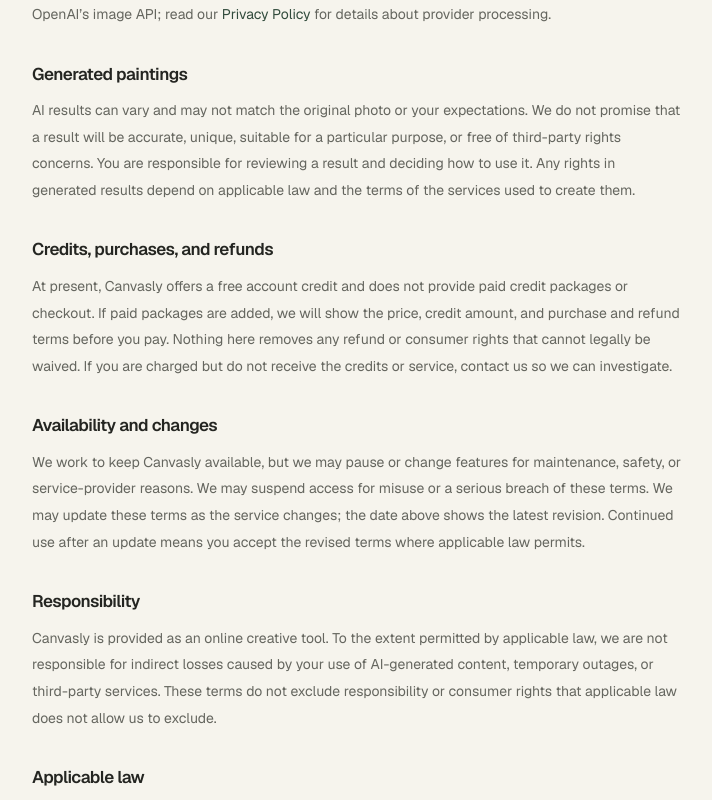
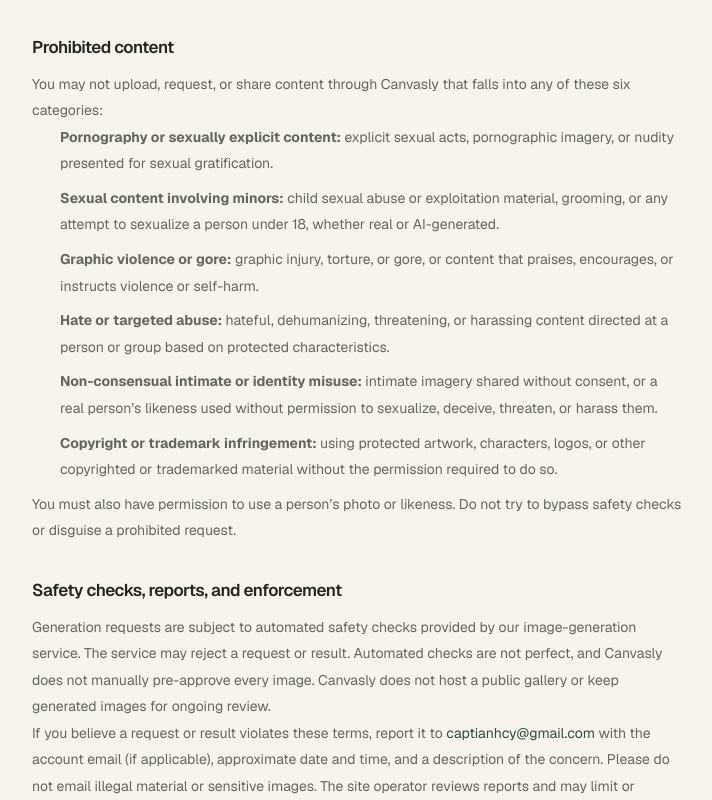
Before and after one commit to Berry-hcy/aioilpaintinggenerator, a Next.js app: page /terms in a window 1280 px wide. Shown: the part 920-1720 px from the top of the page, without its empty margins (258-970 px from the left). Built offline with nearby package versions, Linux system fonts and the light colour scheme; no server answers.

Commit message:
Clarify safety policy and generation pricing

```diff
--- a/app/components/SiteFooter.tsx
+++ b/app/components/SiteFooter.tsx
@@ -9,8 +9,10 @@
       </Link>
       <span>Make a little art from a moment.</span>
       <nav aria-label="Legal and contact links">
+        <Link href="/#pricing">Pricing</Link>
         <Link href="/terms">Terms</Link>
         <Link href="/privacy">Privacy</Link>
+        <a href={`mailto:${CONTACT_EMAIL}?subject=Canvasly%20content%20report`}>Report</a>
         <a href={`mailto:${CONTACT_EMAIL}`}>Contact</a>
       </nav>
     </footer>
--- a/app/page.tsx
+++ b/app/page.tsx
@@ -156,6 +156,12 @@
         <p className="privacy-note">By creating a painting, your photo is sent to our image service for processing. We don’t save it to a gallery. <Link href="/privacy">Learn about privacy</Link>.</p>
       </section>
 
+      <section className="pricing-section" id="pricing" aria-labelledby="pricing-heading">
+        <p className="eyebrow">PRICING AND CREDITS</p>
+        <h2 id="pricing-heading">Start with one free painting.</h2>
+        <p>Sign in with Google and a new account gets one free generation credit. Each successful painting uses one credit; if generation fails, the credit is normally returned automatically. Paid credit packs and checkout are not available yet. If they launch, we will show the price and number of generations before you buy.</p>
+      </section>
+
       <section id="how-it-works" className="how-section">
         <div className="section-heading"><span>THE SIMPLE WAY TO MAKE SOMETHING BEAUTIFUL</span><h2>Three steps. A whole new feeling.</h2></div>
         <div className="steps">
@@ -168,7 +174,7 @@
       <section className="faq-section">
         <div className="section-heading"><span>A FEW THINGS TO KNOW</span><h2>Good to know</h2></div>
         <div className="faq-list">
-          <details><summary>Do I get a free painting?</summary><p>Yes. Sign in with Google and your new account gets one painting credit to try the generator. Each successful painting uses one credit.</p></details>
+          <details><summary>How much does it cost?</summary><p>A new account gets one free generation credit after signing in with Google. Each successful painting uses one credit, and failed generations are normally refunded. Paid credit packs and checkout are not available yet. We will show any future prices before purchase.</p></details>
           <details><summary>What photos can I upload?</summary><p>Use a JPG, PNG, or WebP file up to 4 MB. Please only upload photos you have permission to use.</p></details>
           <details><summary>Do I need an account?</summary><p>Yes. Sign in with Google to use your free painting credit and see how many credits remain.</p></details>
           <details><summary>What happens to my photo?</summary><p>Your photo is sent to our image service so it can create the painting. This website does not save uploads to a gallery. See our <a href="/privacy">Privacy Notice</a> for more details.</p></details>
--- a/app/terms/page.tsx
+++ b/app/terms/page.tsx
@@ -26,14 +26,30 @@
         <p>You need to sign in with Google to generate a painting. A new account currently receives one free generation credit. Each successful image generation uses one credit. If generation fails, the credit is normally returned automatically; if it is not, contact us and we will review the issue. Keep your sign-in account secure and tell us if you believe it has been used without your permission.</p>
 
         <h2>Photos you upload</h2>
-        <p>You may upload a JPG, PNG, or WebP image up to 4 MB. You must have the rights and permission needed to upload the image and request its processing. Do not upload content that is illegal, abusive, non-consensual, violates another person’s privacy or rights, or contains sexual exploitation of minors. Do not use Canvasly to break the law or interfere with the service.</p>
+        <p>You may upload a JPG, PNG, or WebP image up to 4 MB. You must have the rights and permission needed to upload the image and request its processing. Do not use Canvasly to break the law or interfere with the service.</p>
         <p>You keep whatever rights you already have in your photo. You allow Canvasly and its service providers to process it only as needed to create and return the painting you request. The photo is sent to OpenAI’s image API; read our <Link href="/privacy">Privacy Policy</Link> for details about provider processing.</p>
+
+        <h2>Prohibited content</h2>
+        <p>You may not upload, request, or share content through Canvasly that falls into any of these six categories:</p>
+        <ol className="prohibited-list">
+          <li><strong>Pornography or sexually explicit content:</strong> explicit sexual acts, pornographic imagery, or nudity presented for sexual gratification.</li>
+          <li><strong>Sexual content involving minors:</strong> child sexual abuse or exploitation material, grooming, or any attempt to sexualize a person under 18, whether real or AI-generated.</li>
+          <li><strong>Graphic violence or gore:</strong> graphic injury, torture, or gore, or content that praises, encourages, or instructs violence or self-harm.</li>
+          <li><strong>Hate or targeted abuse:</strong> hateful, dehumanizing, threatening, or harassing content directed at a person or group based on protected characteristics.</li>
+          <li><strong>Non-consensual intimate or identity misuse:</strong> intimate imagery shared without consent, or a real person’s likeness used without permission to sexualize, deceive, threaten, or harass them.</li>
+          <li><strong>Copyright or trademark infringement:</strong> using protected artwork, characters, logos, or other copyrighted or trademarked material without the permission required to do so.</li>
+        </ol>
+        <p>You must also have permission to use a person’s photo or likeness. Do not try to bypass safety checks or disguise a prohibited request.</p>
+
+        <h2>Safety checks, reports, and enforcement</h2>
+        <p>Generation requests are subject to automated safety checks provided by our image-generation service. The service may reject a request or result. Automated checks are not perfect, and Canvasly does not manually pre-approve every image. Canvasly does not host a public gallery or keep generated images for ongoing review.</p>
+        <p>If you believe a request or result violates these terms, report it to <a href={`mailto:${CONTACT_EMAIL}?subject=Canvasly%20content%20report`}>{CONTACT_EMAIL}</a> with the account email (if applicable), approximate date and time, and a description of the concern. Please do not email illegal material or sensitive images. The site operator reviews reports and may limit or suspend accounts, block further generations, and take other steps required by law.</p>
 
         <h2>Generated paintings</h2>
         <p>AI results can vary and may not match the original photo or your expectations. We do not promise that a result will be accurate, unique, suitable for a particular purpose, or free of third-party rights concerns. You are responsible for reviewing a result and deciding how to use it. Any rights in generated results depend on applicable law and the terms of the services used to create them.</p>
 
         <h2>Credits, purchases, and refunds</h2>
-        <p>At present, Canvasly offers a free account credit and does not provide paid credit packages or checkout. If paid packages are added, we will show the price, credit amount, and purchase and refund terms before you pay. Nothing here removes any refund or consumer rights that cannot legally be waived. If you are charged but do not receive the credits or service, contact us so we can investigate.</p>
+        <p>A new account currently receives one free generation credit. One credit is used for each successful painting; failed generations are normally refunded automatically. Canvasly does not currently offer paid credit packages or checkout. If paid packages are added, we will show the price, number of generations, and purchase and refund terms before you pay. Nothing here removes any refund or consumer rights that cannot legally be waived. If you are charged but do not receive the credits or service, contact us so we can investigate.</p>
 
         <h2>Availability and changes</h2>
         <p>We work to keep Canvasly available, but we may pause or change features for maintenance, safety, or service-provider reasons. We may suspend access for misuse or a serious breach of these terms. We may update these terms as the service changes; the date above shows the latest revision. Continued use after an update means you accept the revised terms where applicable law permits.</p>
```
Also changed, not shown: app/globals.css.
